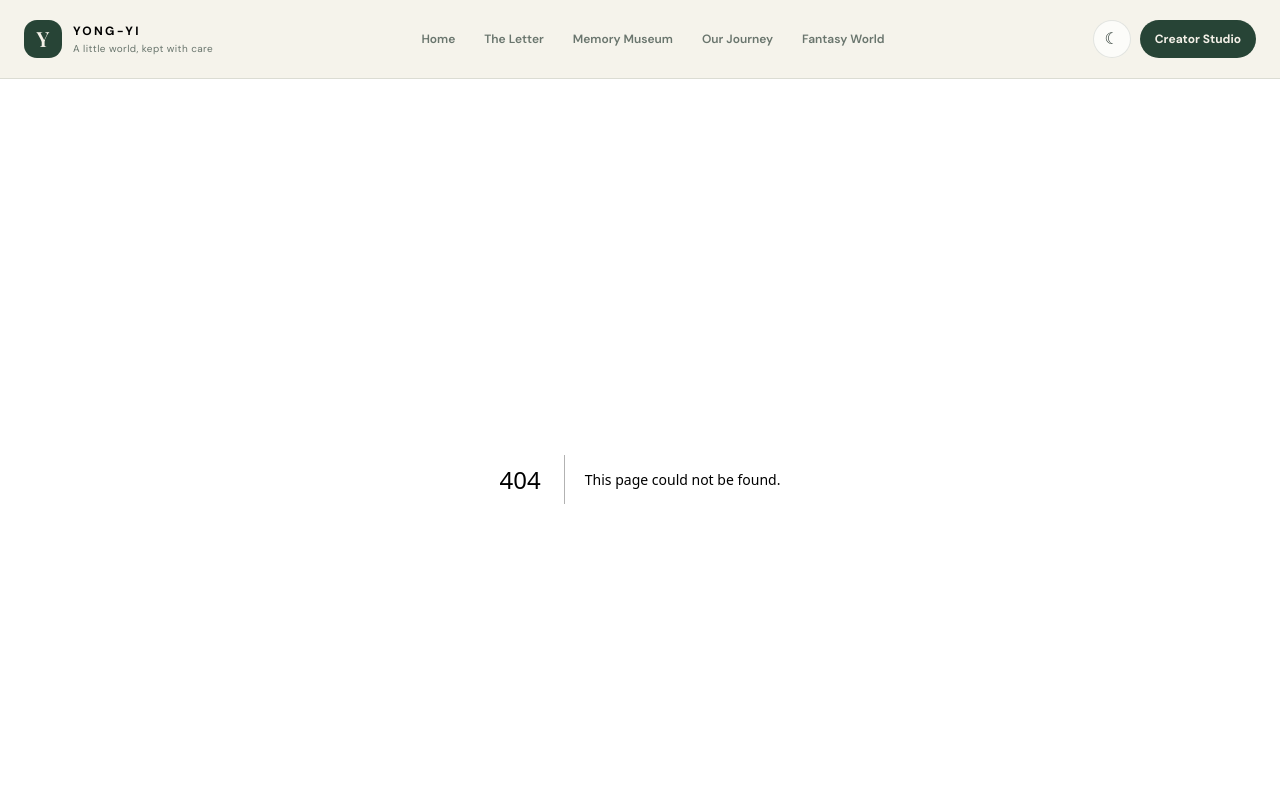
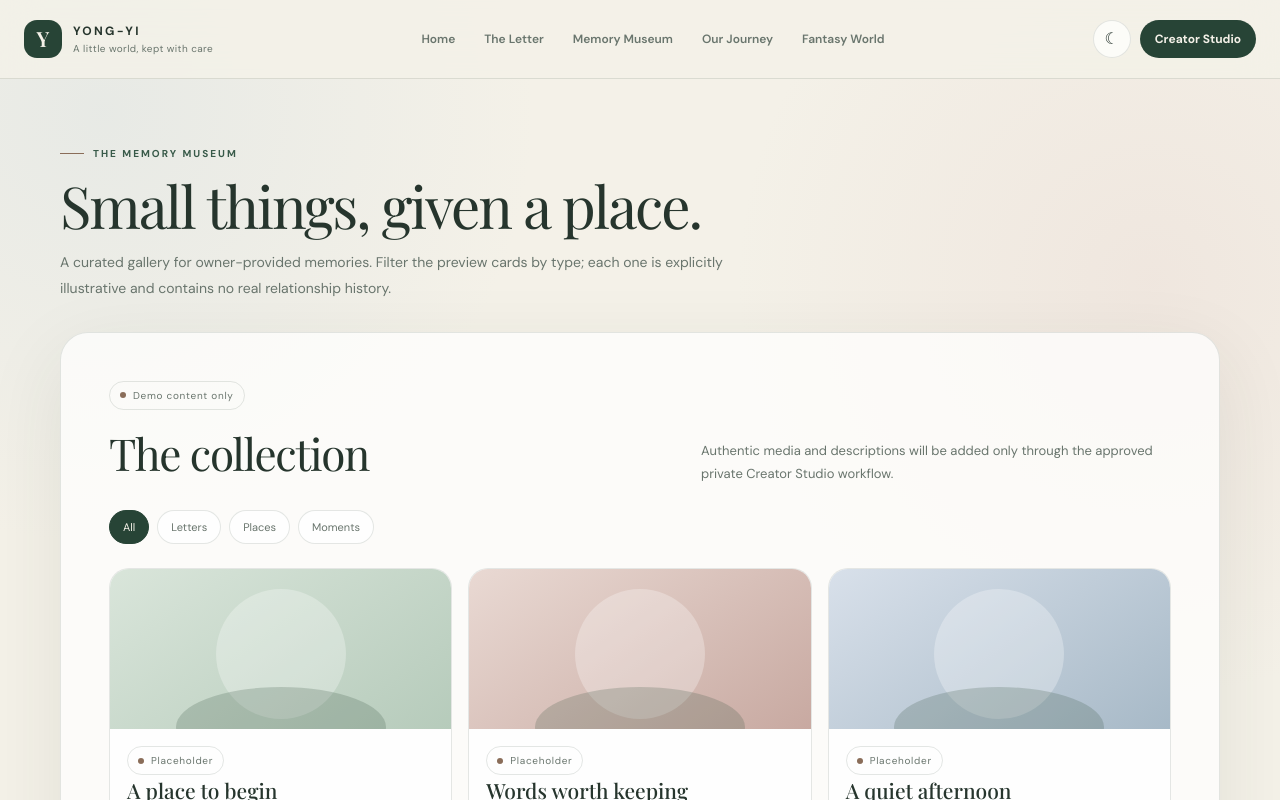
Before and after one commit to Velox-Lap/Yong-Yi, a Next.js app: page /memories in a window 1280 px wide. Before the commit this address had no page. Shown: the top 800 px of the page. Built offline with nearby package versions, Linux system fonts and the light colour scheme.

Commit message:
feat: add interactive memory museum route

```diff
--- /dev/null
+++ b/src/app/memories/page.tsx
@@ -0,0 +1,32 @@
+import type { Metadata } from "next";
+import { MemoryGallery } from "@/components/memory-gallery";
+
+export const metadata: Metadata = { title: "Memory Museum" };
+
+export default function MemoriesPage() {
+  return (
+    <div className="container">
+      <section className="page-hero">
+        <span className="eyebrow">The memory museum</span>
+        <h1 className="page-title">Small things, given a place.</h1>
+        <p className="page-lead">
+          A curated gallery for owner-provided memories. Filter the preview cards by type;
+          each one is explicitly illustrative and contains no real relationship history.
+        </p>
+      </section>
+      <section className="content-panel" style={{ marginBottom: 64 }}>
+        <div className="section-heading">
+          <div>
+            <span className="label-pill"><span className="label-dot" /> Demo content only</span>
+            <h2 className="section-title">The collection</h2>
+          </div>
+          <p className="section-subtitle">
+            Authentic media and descriptions will be added only through the approved private
+            Creator Studio workflow.
+          </p>
+        </div>
+        <MemoryGallery />
+      </section>
+    </div>
+  );
+}
```
